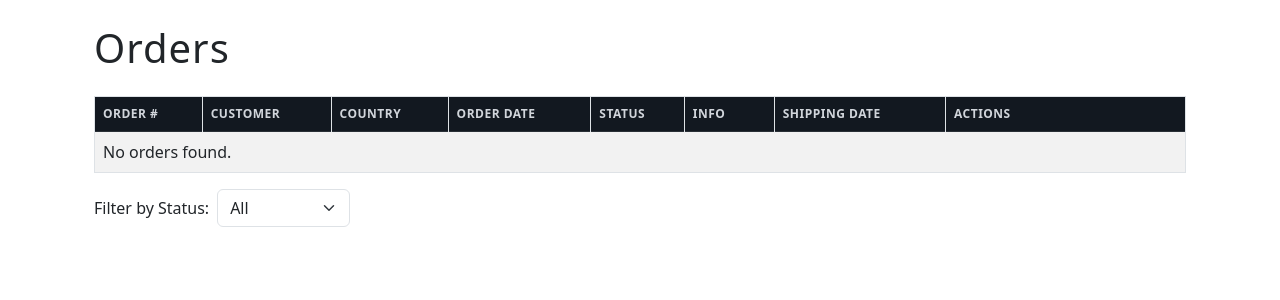
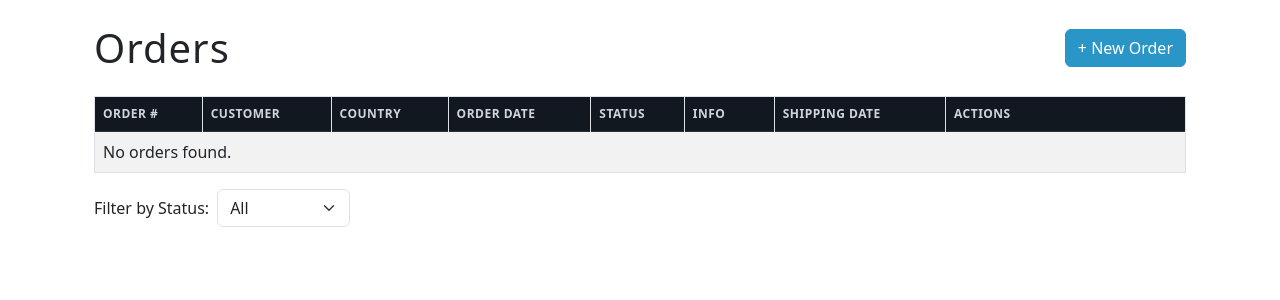
Before and after one commit to pridding/Ungoverned, a Django app: page /orders/ in a window 1280 px wide. Shown: the part 57-357 px from the top of the page. Run offline with Django 5.2, Linux system fonts and the light colour scheme; the visitor is signed in with stand-in values (Sample User, id 1); data that the repository does not hold is empty.

Commit message:
Add Order creation flow (non-admin) with improved UX
- Added OrderForm and order_create view
- Created order_form template for new orders
- Added "New Order" button to Orders page
- Default order_date to today on creation
- Improved Customer dropdown:
  - Ordered by most recent (created_at DESC, name)
  - Displayed contextual labels (Last Order / Lead)
- Redirect to order_detail after creation

Keeps architecture simple and avoids admin dependency for order entry

```diff
--- a/ungoverned_app/templates/home.html
+++ b/ungoverned_app/templates/home.html
@@ -16,6 +16,7 @@
         </p>
 
         <div class="mb-4">
+            <a href="{% url 'customers_list' %}" class="btn btn-outline-light btn-sm px-4 me-2">Customers</a>
             <a href="{% url 'orders_list' %}" class="btn btn-outline-light btn-sm px-4 me-2">Orders</a>
             <a href="{% url 'component_list' %}" class="btn btn-outline-light btn-sm px-4 me-2">Inventory</a>
             <a href="{% url 'product_bom' %}" class="btn btn-outline-light btn-sm px-4">Build</a>
--- a/ungoverned_app/templates/orders/orders_list.html
+++ b/ungoverned_app/templates/orders/orders_list.html
@@ -3,7 +3,12 @@
 
 {% block content %}
 <div class="container mt-4">
-    <h1 class="mb-4">Orders</h1>
+    <div class="d-flex justify-content-between align-items-center mb-4">
+        <h1 class="mb-0">Orders</h1>
+        <a href="{% url 'order_create' %}" class="btn btn-primary">
+            + New Order
+        </a>
+    </div>
 
     <table class="table table-bordered table-striped">
         <thead class="table-header-blue">
--- a/ungoverned_app/urls.py
+++ b/ungoverned_app/urls.py
@@ -30,5 +30,6 @@ urlpatterns = [
     path("orders/<int:order_id>/cancel/", views.cancel_order, name="cancel_order"),
     path("orders/<int:order_id>/", views.order_detail, name="order_detail"),
     path("orders/<int:order_id>/reopen/", views.reopen_order, name="reopen_order"),
+    path("orders/new/", views.order_create, name="order_create"),
 
 ]
--- a/ungoverned_app/views.py
+++ b/ungoverned_app/views.py
@@ -11,8 +11,10 @@ from django.utils import timezone
 
 from .models import Product, Component, ProductComponent, Order, OrderItem, ProductBuild, Customer
 from .models import StockMovement, with_stock_priority, with_bom_low_stock_threshold
-from .forms import ProductBuildForm, ReceiveStockForm, AdjustStockForm, ShipOrderForm, CancelOrderForm, OrderNotesForm, ComponentNotesForm, CustomerForm
+from .forms import ProductBuildForm, ReceiveStockForm, AdjustStockForm, ShipOrderForm, CancelOrderForm, OrderNotesForm, ComponentNotesForm, CustomerForm, OrderForm
 from .services.inventory import record_stock_movement
+
+from datetime import date
 
 # Home page view
 def home(request):
@@ -48,7 +50,7 @@ def customers_list(request):
             | Q(phone_number__icontains=q)
         )
 
-    customers = customers.order_by("name", "id")
+    customers = customers.order_by("-last_order_date", "name")
 
     return render(
         request,
@@ -105,6 +107,21 @@ def orders_list(request):
         "orders/orders_list.html",
         {"orders": orders, "status_filter": status_filter},
     )
+
+
+@login_required
+def order_create(request):
+    if request.method == "POST":
+        form = OrderForm(request.POST)
+        if form.is_valid():
+            order = form.save()
+            messages.success(request, f"Order #{order.id} created successfully.")
+            return redirect("order_detail", order_id=order.id)
+    else:
+        form = OrderForm(initial={"order_date": date.today()})
+
+    return render(request, "orders/order_form.html", {"form": form})
+
 
 def component_list(request):
     base_qs = Component.objects.all().prefetch_related("suppliers")
@@ -684,7 +701,6 @@ def cancel_order(request, order_id):
     )
 
 @login_required
-@login_required
 def order_detail(request, order_id):
     order = get_object_or_404(Order, id=order_id)
     build = ProductBuild.objects.filter(order=order).order_by("built_at").first()
```
Also changed, not shown: ungoverned_app/forms.py (+29 -1 lines), ungoverned_app/templates/orders/order_form.html (added, +32 -0 lines).
